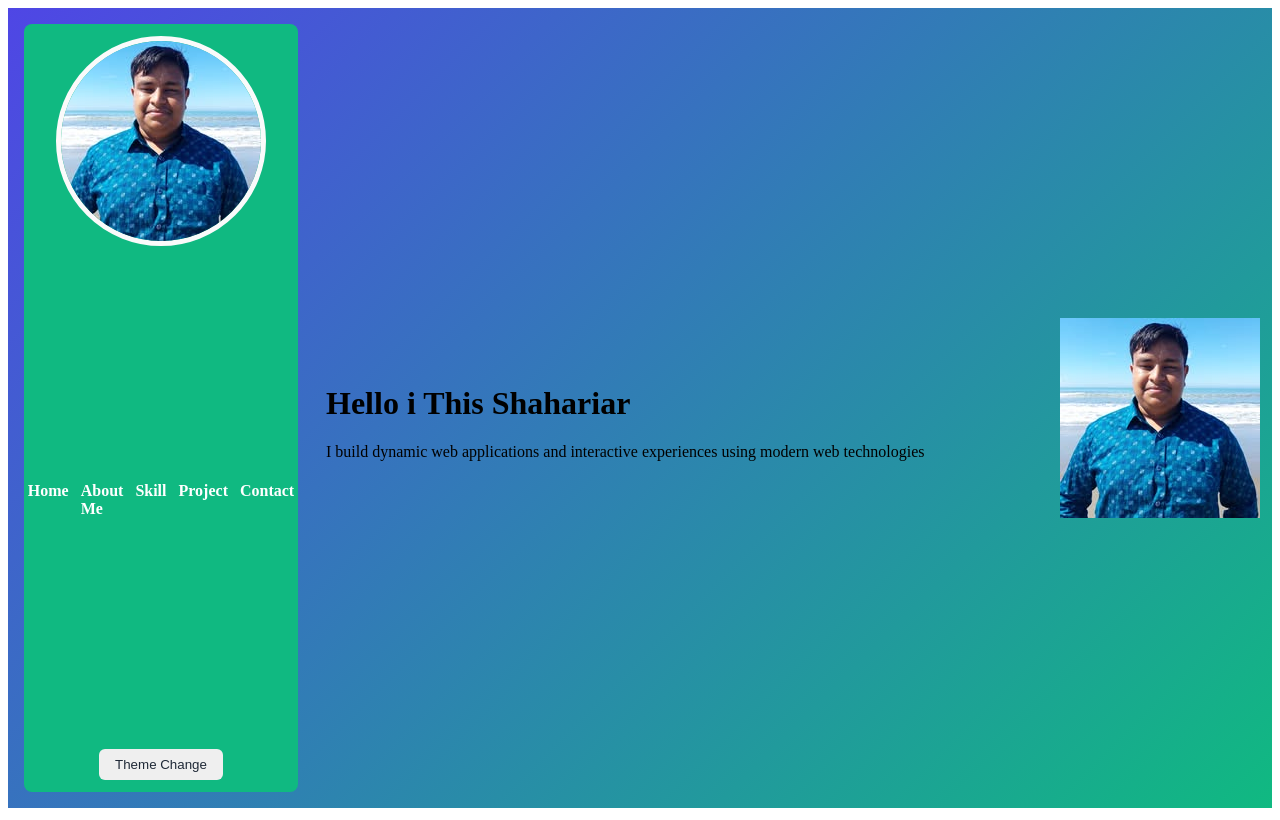
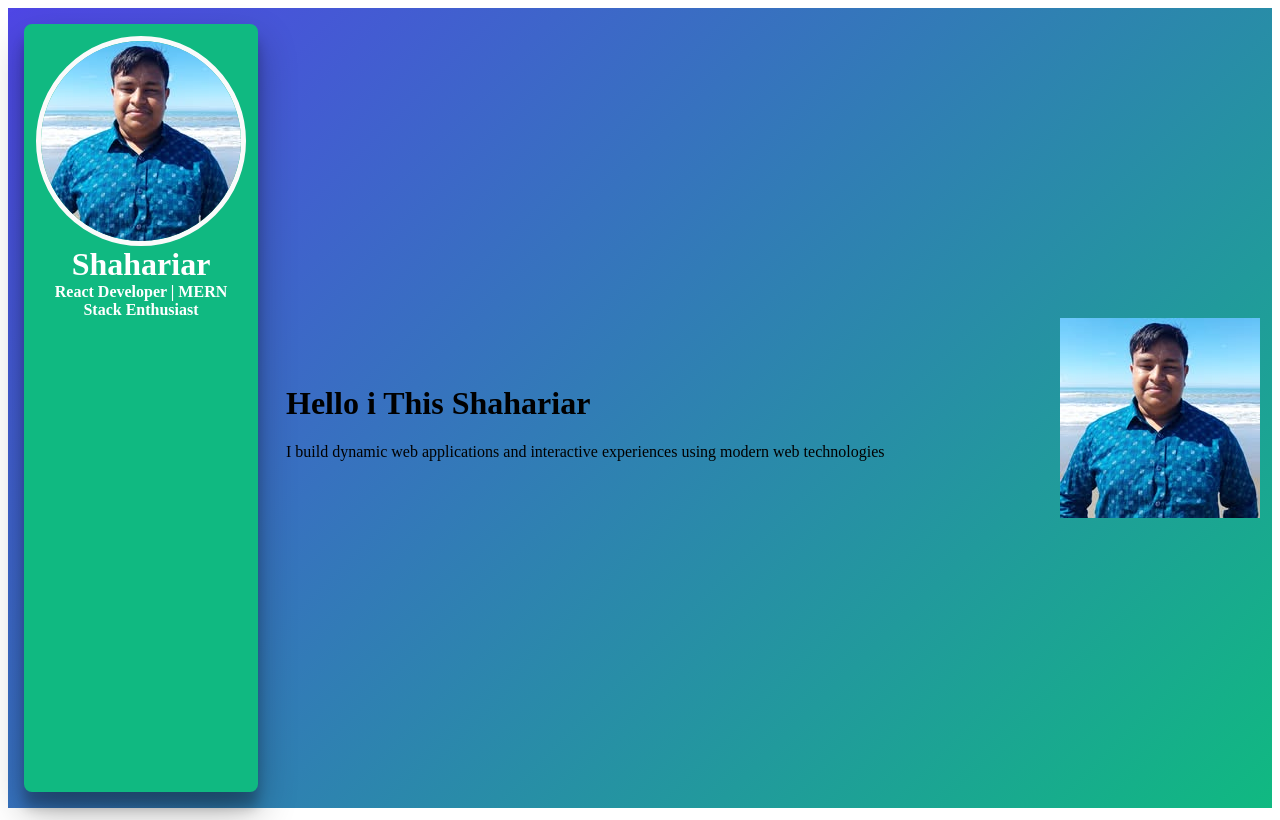
Before and after one commit to shahariar270/portfolio-template, a React (Vite) app in the folder client/: page / in a window 1280 px wide. Built offline with nearby package versions, Linux system fonts and the light colour scheme.

Commit message:
basic style

```diff
--- a/client/src/Layout/Sections/Header.jsx
+++ b/client/src/Layout/Sections/Header.jsx
@@ -28,8 +28,10 @@ export const Header = () => {
     <div className='st-portfolio--header'>
       <div className="st-portfolio--logo">
            <img src={profile} alt="" />
+           <h1>Shahariar</h1>
+           <p>React Developer | MERN Stack Enthusiast</p>
       </div>
-      <div className="st-portfolio--menu">
+      {/* <div className="st-portfolio--menu">
         {menuArray.map((item, index) => (
           <Link key={index} >
             <p>
@@ -45,7 +47,7 @@ export const Header = () => {
           variants='transparent'
           onClick={handleTheme}
         />
-      </div>
+      </div> */}
     </div>
   )
 }
--- a/client/src/assets/styles/common/layout/_header.scss
+++ b/client/src/assets/styles/common/layout/_header.scss
@@ -12,17 +12,28 @@
         z-index: 1000;
         flex-direction: column;
         width: 250px;
+        box-shadow:
+            rgba(0, 0, 0, 0.3) 0px 19px 38px,
+            rgba(0, 0, 0, 0.22) 0px 15px 12px;
     }
     &--logo {
         color: var(--text-white);
-        font-size: 20px;
+        font-size: 16px;
         font-weight: 600;
+        display: flex;
+        flex-direction: column;
+        justify-content: center;
+        align-items: center;
         &:hover {
             color: var(--text-white-hover);
         }
-        img{
+        img {
             border-radius: 50%;
             border: 5px solid #fafafa;
+        }
+        h1, p{
+            margin: 0;
+            text-align: center;
         }
     }
 
```
